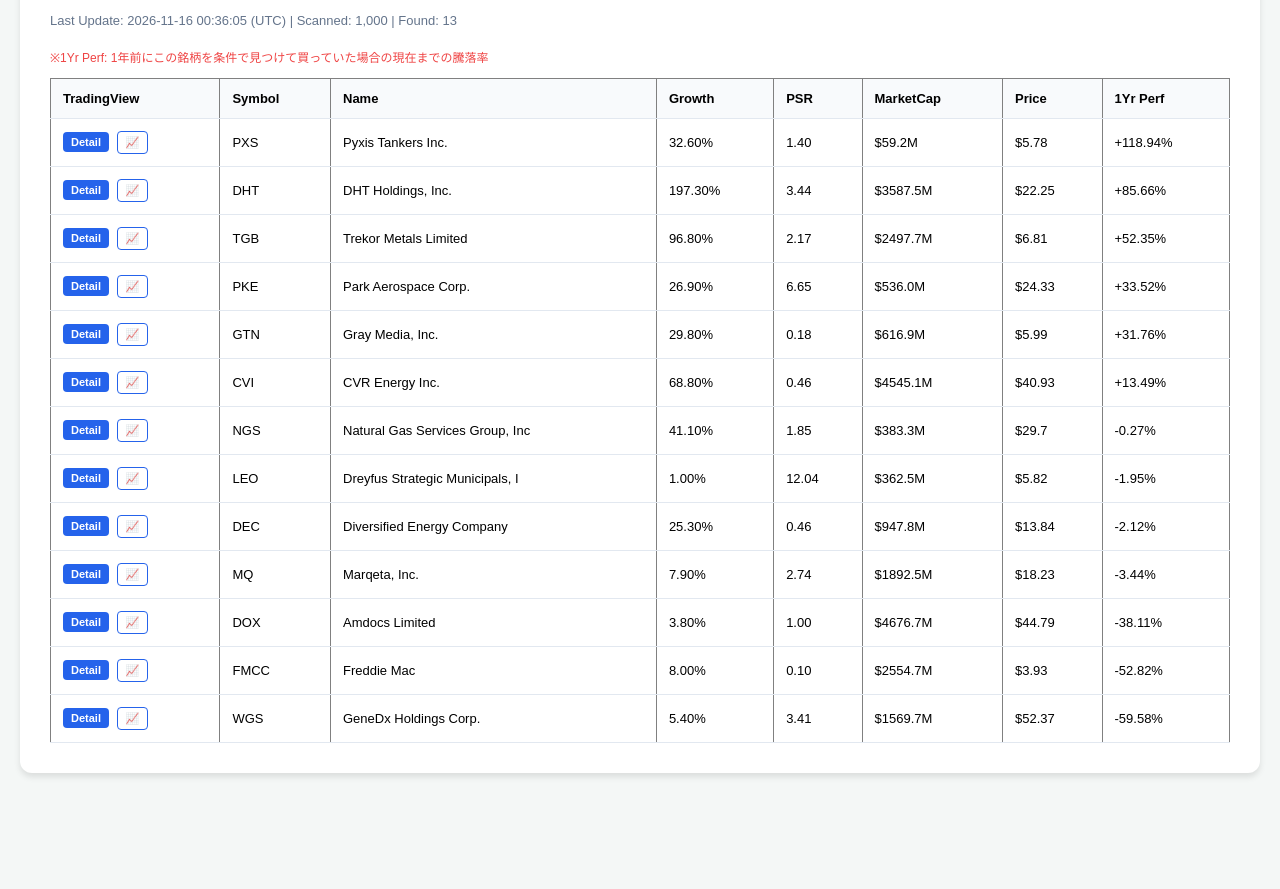
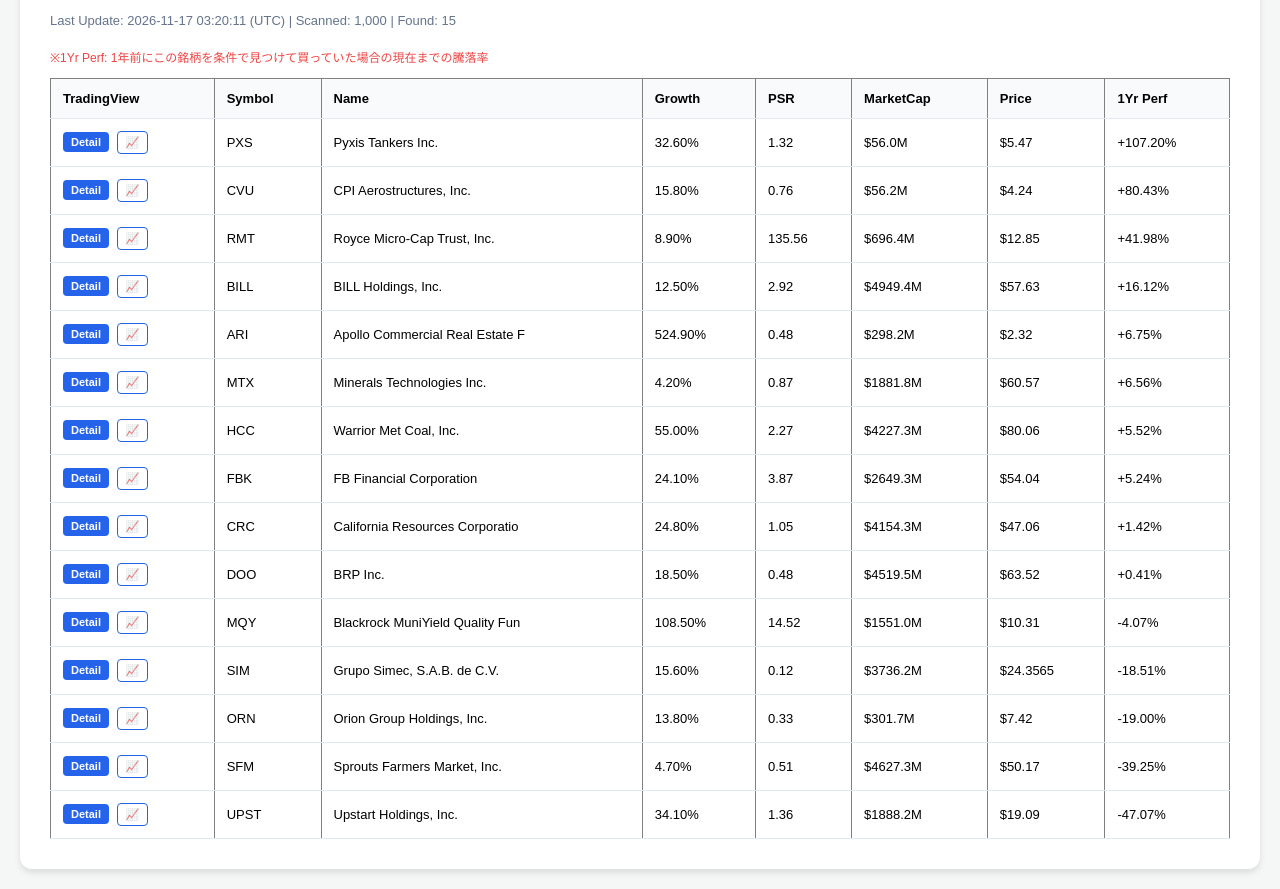
Before and after one commit to shige201906428/us-stock-tenbagger-hunter, a plain HTML site: page index.html in a window 1280 px wide. Shown: the part 97-986 px from the top of the page. Before the commit the page ends 890 px from the top, so only its background shows below. Drawn offline with Linux system fonts and the light colour scheme.

Commit message:
Auto-update: 1000 stocks scanned and updated HTML

```diff
--- a/index.html
+++ b/index.html
@@ -21,7 +21,7 @@
 <body>
     <div class="container">
         <h1>🚀 Tenbagger Simulation Hunter</h1>
-        <div class="meta">Last Update: 2026-11-16 00:36:05 (UTC) | Scanned: 1,000 | Found: 13</div>
+        <div class="meta">Last Update: 2026-11-17 03:20:11 (UTC) | Scanned: 1,000 | Found: 15</div>
         <p style="font-size:12px; color:#ef4444;">※1Yr Perf: 1年前にこの銘柄を条件で見つけて買っていた場合の現在までの騰落率</p>
         <div style="overflow-x: auto;">
             <table border="1" class="dataframe">
@@ -43,130 +43,150 @@
       <td>PXS</td>
       <td>Pyxis Tankers Inc.</td>
       <td>32.60%</td>
-      <td>1.40</td>
-      <td>$59.2M</td>
-      <td>$5.78</td>
-      <td>+118.94%</td>
+      <td>1.32</td>
+      <td>$56.0M</td>
+      <td>$5.47</td>
+      <td>+107.20%</td>
     </tr>
     <tr>
-      <td><a href="https://www.tradingview.com/symbols/DHT/" target="_blank" class="tv-btn detail">Detail</a> <a href="https://www.tradingview.com/chart/?symbol=DHT" target="_blank" class="tv-btn chart">📈</a></td>
-      <td>DHT</td>
-      <td>DHT Holdings, Inc.</td>
-      <td>197.30%</td>
-      <td>3.44</td>
-      <td>$3587.5M</td>
-      <td>$22.25</td>
-      <td>+85.66%</td>
+      <td><a href="https://www.tradingview.com/symbols/CVU/" target="_blank" class="tv-btn detail">Detail</a> <a href="https://www.tradingview.com/chart/?symbol=CVU" target="_blank" class="tv-btn chart">📈</a></td>
+      <td>CVU</td>
+      <td>CPI Aerostructures, Inc.</td>
+      <td>15.80%</td>
+      <td>0.76</td>
+      <td>$56.2M</td>
+      <td>$4.24</td>
+      <td>+80.43%</td>
     </tr>
     <tr>
-      <td><a href="https://www.tradingview.com/symbols/TGB/" target="_blank" class="tv-btn detail">Detail</a> <a href="https://www.tradingview.com/chart/?symbol=TGB" target="_blank" class="tv-btn chart">📈</a></td>
-      <td>TGB</td>
-      <td>Trekor Metals Limited</td>
-      <td>96.80%</td>
-      <td>2.17</td>
-      <td>$2497.7M</td>
-      <td>$6.81</td>
-      <td>+52.35%</td>
+      <td><a href="https://www.tradingview.com/symbols/RMT/" target="_blank" class="tv-btn detail">Detail</a> <a href="https://www.tradingview.com/chart/?symbol=RMT" target="_blank" class="tv-btn chart">📈</a></td>
+      <td>RMT</td>
+      <td>Royce Micro-Cap Trust, Inc.</td>
+      <td>8.90%</td>
+      <td>135.56</td>
+      <td>$696.4M</td>
+      <td>$12.85</td>
+      <td>+41.98%</td>
     </tr>
     <tr>
-      <td><a href="https://www.tradingview.com/symbols/PKE/" target="_blank" class="tv-btn detail">Detail</a> <a href="https://www.tradingview.com/chart/?symbol=PKE" target="_blank" class="tv-btn chart">📈</a></td>
-      <td>PKE</td>
-      <td>Park Aerospace Corp.</td>
-      <td>26.90%</td>
-      <td>6.65</td>
-      <td>$536.0M</td>
-      <td>$24.33</td>
-      <td>+33.52%</td>
+      <td><a href="https://www.tradingview.com/symbols/BILL/" target="_blank" class="tv-btn detail">Detail</a> <a href="https://www.tradingview.com/chart/?symbol=BILL" target="_blank" class="tv-btn chart">📈</a></td>
+      <td>BILL</td>
+      <td>BILL Holdings, Inc.</td>
+      <td>12.50%</td>
+      <td>2.92</td>
+      <td>$4949.4M</td>
+      <td>$57.63</td>
+      <td>+16.12%</td>
     </tr>
     <tr>
-      <td><a href="https://www.tradingview.com/symbols/GTN/" target="_blank" class="tv-btn detail">Detail</a> <a href="https://www.tradingview.com/chart/?symbol=GTN" target="_blank" class="tv-btn chart">📈</a></td>
-      <td>GTN</td>
-      <td>Gray Media, Inc.</td>
-      <td>29.80%</td>
-      <td>0.18</td>
-      <td>$616.9M</td>
-      <td>$5.99</td>
-      <td>+31.76%</td>
+      <td><a href="https://www.tradingview.com/symbols/ARI/" target="_blank" class="tv-btn detail">Detail</a> <a href="https://www.tradingview.com/chart/?symbol=ARI" target="_blank" class="tv-btn chart">📈</a></td>
+      <td>ARI</td>
+      <td>Apollo Commercial Real Estate F</td>
+      <td>524.90%</td>
+      <td>0.48</td>
+      <td>$298.2M</td>
+      <td>$2.32</td>
+      <td>+6.75%</td>
     </tr>
     <tr>
-      <td><a href="https://www.tradingview.com/symbols/CVI/" target="_blank" class="tv-btn detail">Detail</a> <a href="https://www.tradingview.com/chart/?symbol=CVI" target="_blank" class="tv-btn chart">📈</a></td>
-      <td>CVI</td>
-      <td>CVR Energy Inc.</td>
-      <td>68.80%</td>
-      <td>0.46</td>
-      <td>$4545.1M</td>
-      <td>$40.93</td>
-      <td>+13.49%</td>
+      <td><a href="https://www.tradingview.com/symbols/MTX/" target="_blank" class="tv-btn detail">Detail</a> <a href="https://www.tradingview.com/chart/?symbol=MTX" target="_blank" class="tv-btn chart">📈</a></td>
+      <td>MTX</td>
+      <td>Minerals Technologies Inc.</td>
+      <td>4.20%</td>
+      <td>0.87</td>
+      <td>$1881.8M</td>
+      <td>$60.57</td>
+      <td>+6.56%</td>
     </tr>
     <tr>
-      <td><a href="https://www.tradingview.com/symbols/NGS/" target="_blank" class="tv-btn detail">Detail</a> <a href="https://www.tradingview.com/chart/?symbol=NGS" target="_blank" class="tv-btn chart">📈</a></td>
-      <td>NGS</td>
-      <td>Natural Gas Services Group, Inc</td>
-      <td>41.10%</td>
-      <td>1.85</td>
-      <td>$383.3M</td>
-      <td>$29.7</td>
-      <td>-0.27%</td>
+      <td><a href="https://www.tradingview.com/symbols/HCC/" target="_blank" class="tv-btn detail">Detail</a> <a href="https://www.tradingview.com/chart/?symbol=HCC" target="_blank" class="tv-btn chart">📈</a></td>
+      <td>HCC</td>
+      <td>Warrior Met Coal, Inc.</td>
+      <td>55.00%</td>
+      <td>2.27</td>
+      <td>$4227.3M</td>
+      <td>$80.06</td>
+      <td>+5.52%</td>
     </tr>
     <tr>
-      <td><a href="https://www.tradingview.com/symbols/LEO/" target="_blank" class="tv-btn detail">Detail</a> <a href="https://www.tradingview.com/chart/?symbol=LEO" target="_blank" class="tv-btn chart">📈</a></td>
-      <td>LEO</td>
-      <td>Dreyfus Strategic Municipals, I</td>
-      <td>1.00%</td>
-      <td>12.04</td>
-      <td>$362.5M</td>
-      <td>$5.82</td>
-      <td>-1.95%</td>
+      <td><a href="https://www.tradingview.com/symbols/FBK/" target="_blank" class="tv-btn detail">Detail</a> <a href="https://www.tradingview.com/chart/?symbol=FBK" target="_blank" class="tv-btn chart">📈</a></td>
+      <td>FBK</td>
+      <td>FB Financial Corporation</td>
+      <td>24.10%</td>
+      <td>3.87</td>
+      <td>$2649.3M</td>
+      <td>$54.04</td>
+      <td>+5.24%</td>
     </tr>
     <tr>
-      <td><a href="https://www.tradingview.com/symbols/DEC/" target="_blank" class="tv-btn detail">Detail</a> <a href="https://www.tradingview.com/chart/?symbol=DEC" target="_blank" class="tv-btn chart">📈</a></td>
-      <td>DEC</td>
-      <td>Diversified Energy Company</td>
-      <td>25.30%</td>
-      <td>0.46</td>
-      <td>$947.8M</td>
-      <td>$13.84</td>
-      <td>-2.12%</td>
+      <td><a href="https://www.tradingview.com/symbols/CRC/" target="_blank" class="tv-btn detail">Detail</a> <a href="https://www.tradingview.com/chart/?symbol=CRC" target="_blank" class="tv-btn chart">📈</a></td>
+      <td>CRC</td>
+      <td>California Resources Corporatio</td>
+      <td>24.80%</td>
+      <td>1.05</td>
+      <td>$4154.3M</td>
+      <td>$47.06</td>
+      <td>+1.42%</td>
     </tr>
     <tr>
-      <td><a href="https://www.tradingview.com/symbols/MQ/" target="_blank" class="tv-btn detail">Detail</a> <a href="https://www.tradingview.com/chart/?symbol=MQ" target="_blank" class="tv-btn chart">📈</a></td>
-      <td>MQ</td>
-      <td>Marqeta, Inc.</td>
-      <td>7.90%</td>
-      <td>2.74</td>
-      <td>$1892.5M</td>
-      <td>$18.23</td>
-      <td>-3.44%</td>
+      <td><a href="https://www.tradingview.com/symbols/DOO/" target="_blank" class="tv-btn detail">Detail</a> <a href="https://www.tradingview.com/chart/?symbol=DOO" target="_blank" class="tv-btn chart">📈</a></td>
+      <td>DOO</td>
+      <td>BRP Inc.</td>
+      <td>18.50%</td>
+      <td>0.48</td>
+      <td>$4519.5M</td>
+      <td>$63.52</td>
+      <td>+0.41%</td>
     </tr>
     <tr>
-      <td><a href="https://www.tradingview.com/symbols/DOX/" target="_blank" class="tv-btn detail">Detail</a> <a href="https://www.tradingview.com/chart/?symbol=DOX" target="_blank" class="tv-btn chart">📈</a></td>
-      <td>DOX</td>
-      <td>Amdocs Limited</td>
-      <td>3.80%</td>
-      <td>1.00</td>
-      <td>$4676.7M</td>
-      <td>$44.79</td>
-      <td>-38.11%</td>
+      <td><a href="https://www.tradingview.com/symbols/MQY/" target="_blank" class="tv-btn detail">Detail</a> <a href="https://www.tradingview.com/chart/?symbol=MQY" target="_blank" class="tv-btn chart">📈</a></td>
+      <td>MQY</td>
+      <td>Blackrock MuniYield Quality Fun</td>
+      <td>108.50%</td>
+      <td>14.52</td>
+      <td>$1551.0M</td>
+      <td>$10.31</td>
+      <td>-4.07%</td>
     </tr>
     <tr>
-      <td><a href="https://www.tradingview.com/symbols/FMCC/" target="_blank" class="tv-btn detail">Detail</a> <a href="https://www.tradingview.com/chart/?symbol=FMCC" target="_blank" class="tv-btn chart">📈</a></td>
-      <td>FMCC</td>
-      <td>Freddie Mac</td>
-      <td>8.00%</td>
-      <td>0.10</td>
-      <td>$2554.7M</td>
-      <td>$3.93</td>
-      <td>-52.82%</td>
+      <td><a href="https://www.tradingview.com/symbols/SIM/" target="_blank" class="tv-btn detail">Detail</a> <a href="https://www.tradingview.com/chart/?symbol=SIM" target="_blank" class="tv-btn chart">📈</a></td>
+      <td>SIM</td>
+      <td>Grupo Simec, S.A.B. de C.V.</td>
+      <td>15.60%</td>
+      <td>0.12</td>
+      <td>$3736.2M</td>
+      <td>$24.3565</td>
+      <td>-18.51%</td>
     </tr>
     <tr>
-      <td><a href="https://www.tradingview.com/symbols/WGS/" target="_blank" class="tv-btn detail">Detail</a> <a href="https://www.tradingview.com/chart/?symbol=WGS" target="_blank" class="tv-btn chart">📈</a></td>
-      <td>WGS</td>
-      <td>GeneDx Holdings Corp.</td>
-      <td>5.40%</td>
-      <td>3.41</td>
-      <td>$1569.7M</td>
-      <td>$52.37</td>
-      <td>-59.58%</td>
+      <td><a href="https://www.tradingview.com/symbols/ORN/" target="_blank" class="tv-btn detail">Detail</a> <a href="https://www.tradingview.com/chart/?symbol=ORN" target="_blank" class="tv-btn chart">📈</a></td>
+      <td>ORN</td>
+      <td>Orion Group Holdings, Inc.</td>
+      <td>13.80%</td>
+      <td>0.33</td>
+      <td>$301.7M</td>
+      <td>$7.42</td>
+      <td>-19.00%</td>
+    </tr>
+    <tr>
+      <td><a href="https://www.tradingview.com/symbols/SFM/" target="_blank" class="tv-btn detail">Detail</a> <a href="https://www.tradingview.com/chart/?symbol=SFM" target="_blank" class="tv-btn chart">📈</a></td>
+      <td>SFM</td>
+      <td>Sprouts Farmers Market, Inc.</td>
+      <td>4.70%</td>
+      <td>0.51</td>
+      <td>$4627.3M</td>
+      <td>$50.17</td>
+      <td>-39.25%</td>
+    </tr>
+    <tr>
+      <td><a href="https://www.tradingview.com/symbols/UPST/" target="_blank" class="tv-btn detail">Detail</a> <a href="https://www.tradingview.com/chart/?symbol=UPST" target="_blank" class="tv-btn chart">📈</a></td>
+      <td>UPST</td>
+      <td>Upstart Holdings, Inc.</td>
+      <td>34.10%</td>
+      <td>1.36</td>
+      <td>$1888.2M</td>
+      <td>$19.09</td>
+      <td>-47.07%</td>
     </tr>
   </tbody>
 </table>
```
